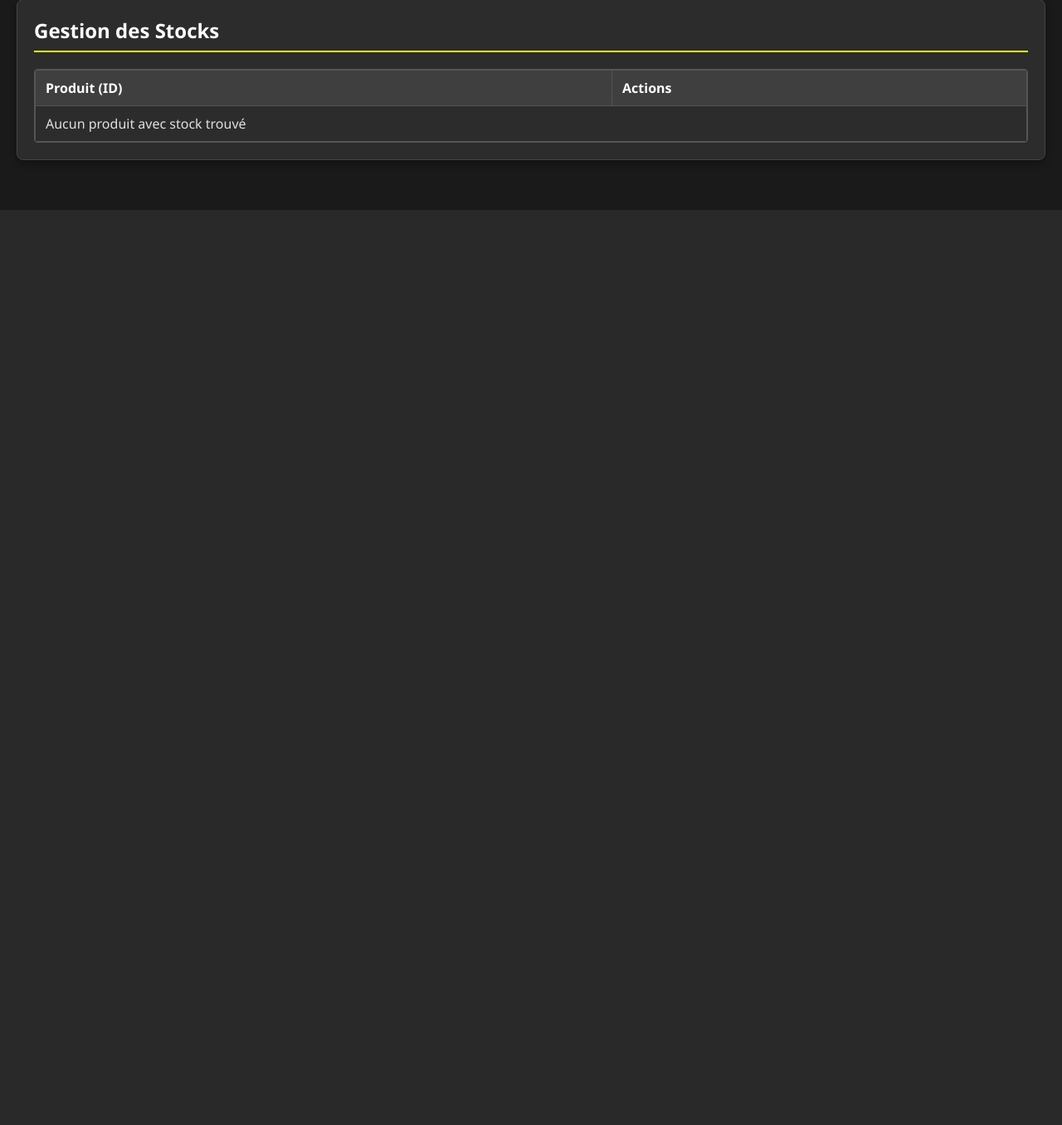
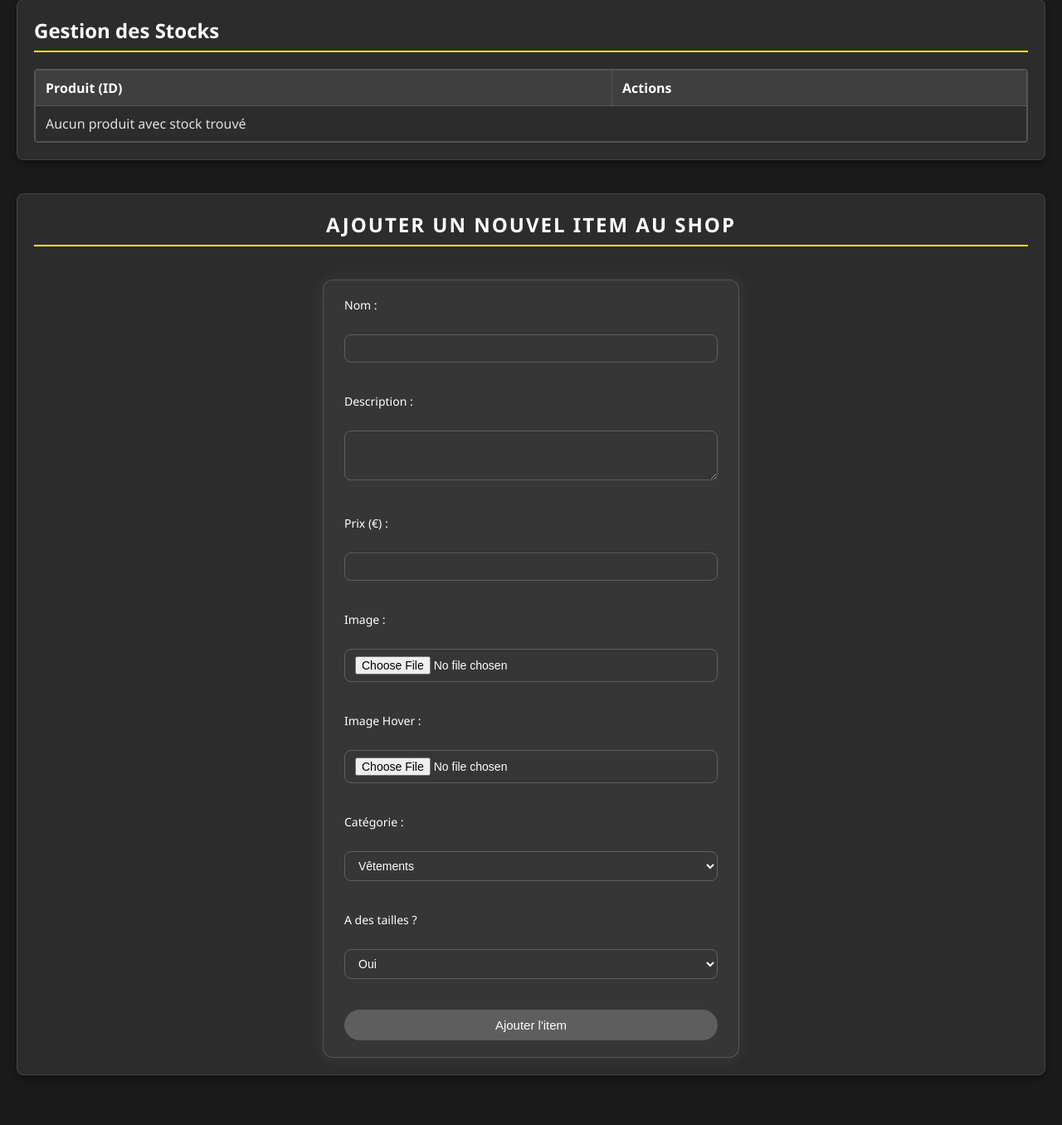
Before and after one commit to alex-paolo-CIR/projetwebs2, a PHP site: page /pages/admin.php in a window 1280 px wide. Shown: the part 649-2005 px from the top of the page at 83% size. Before the commit the page ends 902 px from the top, so only its background shows below. Run offline with PHP 8.4, Linux system fonts and the light colour scheme; the visitor is signed in with stand-in values (Sample User, id 1); data that the repository does not hold is empty.

Commit message:
plusieurs changments voir commits

```diff
--- a/pages/admin.php
+++ b/pages/admin.php
@@ -280,5 +280,67 @@ if (isset($stock) && is_array($stock)) {
          <!-- <a href="add_stock.php">Ajouter du stock globalement ou nouveau produit</a> -->
     </section>
 
+    <section id="ajouter_item">
+
+    <h1>Ajouter un nouvel item au shop</h1>
+
+<form action="../traitements/traitement_ajouter_item.php" method="POST"enctype="multipart/form-data">
+  <label for="nom">Nom :</label><br>
+  <input type="text" id="nom" name="nom" required><br><br>
+
+  <label for="description">Description :</label><br>
+  <textarea id="description" name="description" required></textarea><br><br>
+
+  <label for="prix">Prix (€) :</label><br>
+  <input type="number" step="0.01" id="prix" name="prix" required><br><br>
+
+  <label for="image">Image :</label><br>
+  <input type="file" id="image" name="image" accept="image/*"><br><br>
+
+  <label for="image_hover">Image Hover :</label><br>
+  <input type="file" id="image_hover" name="image_hover" accept="image/*"><br><br>
+
+  <label for="categorie_id">Catégorie :</label><br>
+  <select id="categorie_id" name="categorie_id" required>
+    <option value="1">Vêtements</option>
+    <option value="2">CD</option>
+    <option value="3">Vinyles</option>
+    <option value="4">Accessoires</option>
+  </select><br><br>
+
+
+  <label for="a_des_tailles">A des tailles ?</label><br>
+  <select id="a_des_tailles" name="a_des_tailles" required>
+    <option value="1">Oui</option>
+    <option value="0">Non</option>
+  </select><br><br>
+
+  <button type="submit" name="Envoyer">Ajouter l'item</button>
+</form>
+
+
+<?php
+              // Vérification des erreurs dans l'URL
+              if (isset($_GET['success'])) {
+                  $success = $_GET['success'];
+                  $successMessage = '';
+                  if ($success == '1') {
+                      $successMessage = "Item ajouté avec succès !";
+                  }
+              }
+          ?>
+
+          <!-- Div contenant le message d'erreur si nécessaire -->
+          <?php if (!empty($successMessage)): ?>
+              <div class="success-message">
+                  <?php echo $successMessage; ?>
+              </div>
+          <?php endif; ?>
+
+
+
+
+
+    </section>
 </body>
 </html>
--- a/style/admin.css
+++ b/style/admin.css
@@ -292,3 +292,79 @@ label.actions.view:hover {
   opacity: 0.9;
   transform: translateY(-1px);
 }
+
+
+
+
+
+
+/* --- styles pour la page ajouter_item --- */
+
+#ajouter_item {
+  justify-content: center;
+  align-items: center;
+  padding: 20px;
+  width: 100%;
+  min-height: 100vh;
+  box-sizing: border-box;
+}
+#ajouter_item form {
+  width: 100%;
+  max-width: 450px;
+  background-color: rgba(255, 255, 255, 0.05);
+  border: 1.5px solid rgba(255, 255, 255, 0.15);
+  backdrop-filter: blur(4px);
+  border-radius: 12px;
+  padding: 20px 25px;
+  box-shadow: 0 0 20px rgba(255, 255, 255, 0.08);
+
+  /* Centrage horizontal */
+  margin: 0 auto; /* Applique un centrage automatique de gauche et droite */
+  display: block; /* Assure que l'élément est un bloc pour que le margin fonctionne */
+}
+
+
+#ajouter_item label {
+  display: block;
+  margin-bottom: 4px;
+  font-size: 14px;
+  color: white;
+}
+
+#ajouter_item input[type="text"],
+#ajouter_item input[type="number"],
+#ajouter_item input[type="file"],
+#ajouter_item select,
+#ajouter_item textarea {
+  width: 100%;
+  padding: 8px 12px;
+  margin-bottom: 15px;
+  background-color: transparent;
+  border: 1.5px solid rgba(255, 255, 255, 0.2);
+  border-radius: 8px;
+  color: white;
+  font-size: 14px;
+  outline: none;
+  box-sizing: border-box;
+}
+
+#ajouter_item textarea {
+  resize: vertical;
+  min-height: 60px;
+}
+
+#ajouter_item button {
+  width: 100%;
+  padding: 10px;
+  background-color: rgba(255, 255, 255, 0.2);
+  border: none;
+  border-radius: 30px;
+  color: white;
+  font-size: 15px;
+  cursor: pointer;
+  transition: background-color 0.3s ease;
+}
+
+#ajouter_item button:hover {
+  background-color: rgba(255, 255, 255, 0.3);
+}
```
Also changed, not shown: pages/ajouter_item.php (deleted, +0 -70 lines), pages/inscription.php (+32 -0 lines), pages/test.php (added, +20 -0 lines), traitements/traitement_ajouter_item.php (+5 -5 lines), traitements/traitement_connexion.php (+14 -2 lines), traitements/traitement_inscription.php (+23 -4 lines), media/merch/miaou_image.png (added), media/merch/miaou_image_hover.png (added), media/merch/miaouee_image.png (added), media/merch/miaouee_image_hover.png (added).
